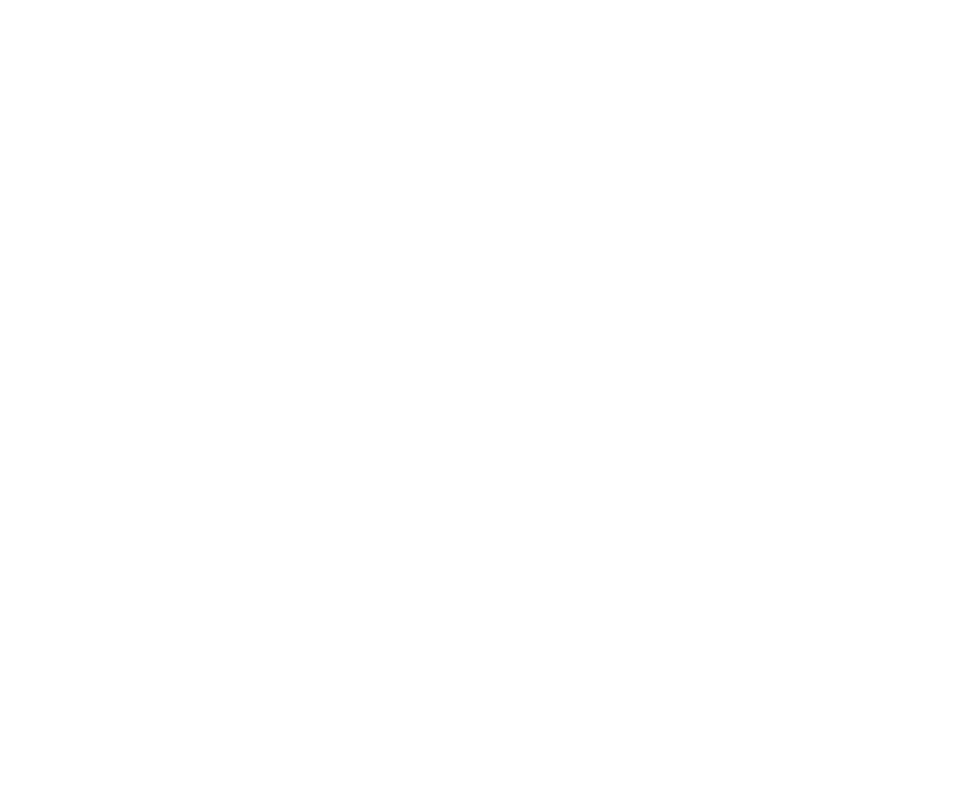
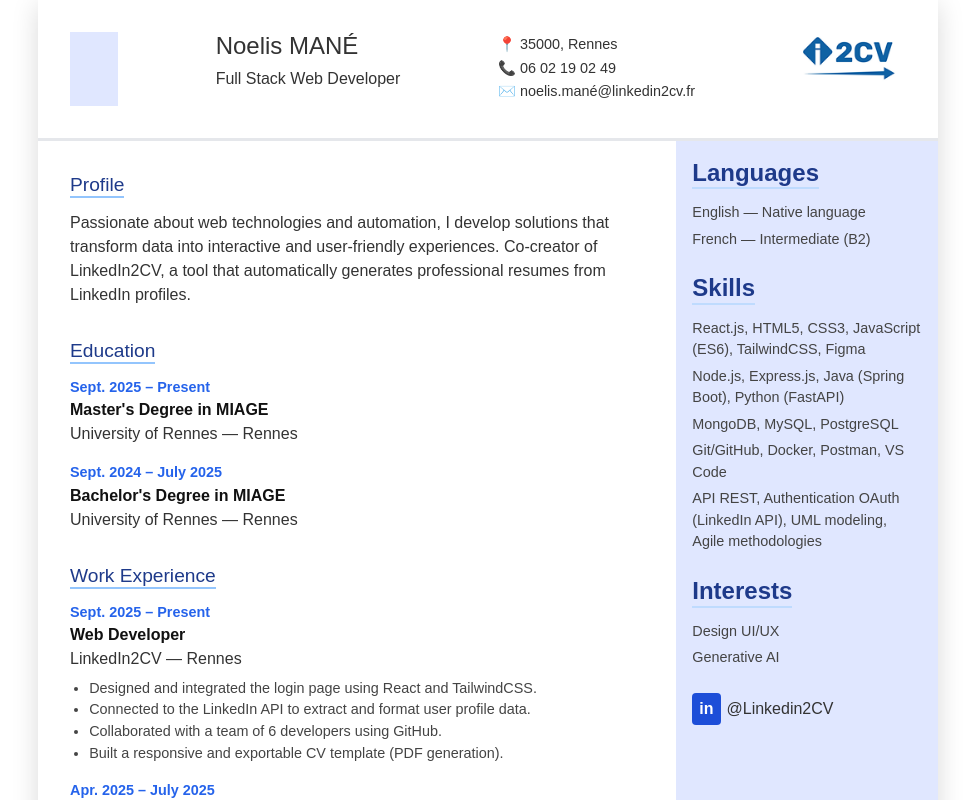
Before and after one commit to Projet-PDL/Frontend, a Vue app: page /cv in a window 1280 px wide. Before the commit this address had no page. Shown: the top 800 px of the page, without its empty margins (152-1127 px from the left). Built offline with nearby package versions, Linux system fonts and the light colour scheme; the HTML template or start-up script is replaced by a standard one.

Commit message:
rename cvpage

```diff
--- a/src/router/index.ts
+++ b/src/router/index.ts
@@ -30,6 +30,12 @@
     },
 
     {
+      path: '/cv',
+      name: 'CVPhoto',
+      component: () => import('../views/CVPhoto.vue'),
+    },
+
+    {
       path: '/register',
       name: 'register',
       component: () => import('../views/Register.vue'),
--- a/src/components/CVPage.vue
+++ b/src/views/CVPhoto.vue
@@ -3,12 +3,14 @@
 
     <!-- HEADER -->
     <header class="cv-header">
-         <div class="cv-sidebar1">
-         </div>
+
+        <aside class="cv-sidebar1"/>
+
       <div>
         <h4>{{ cvData.name }}</h4>
         <h6>{{ cvData.title }}</h6>
       </div>
+
 
       <div>
         <p>📍 {{ cvData.location }}</p>
@@ -232,7 +234,7 @@
 .cv-container {
   width: 900px;
   margin: 0 auto;
-  background: white;
+  background: ;
   box-shadow: 0 5px 25px rgba(0, 0, 0, 0.15);
   font-family: "Poppins", sans-serif;
   color: #333;
```
